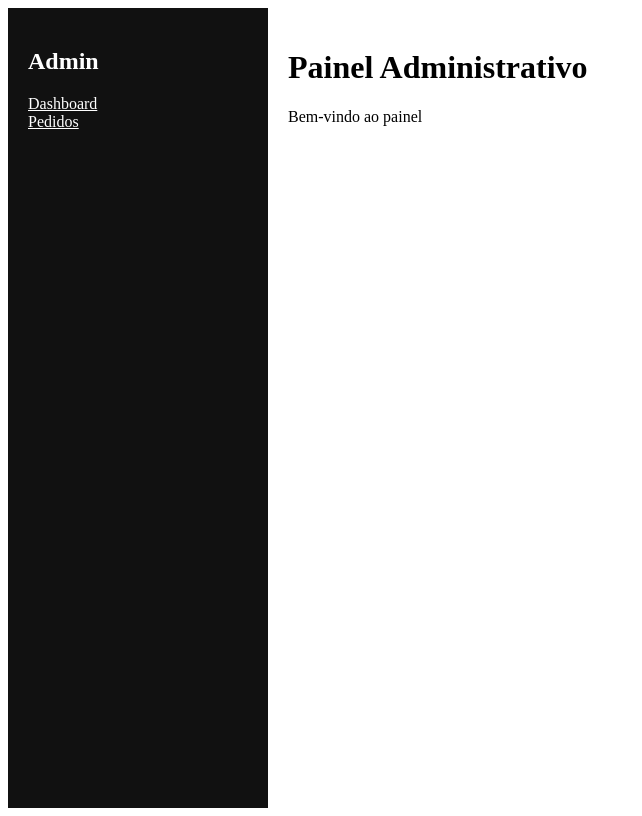
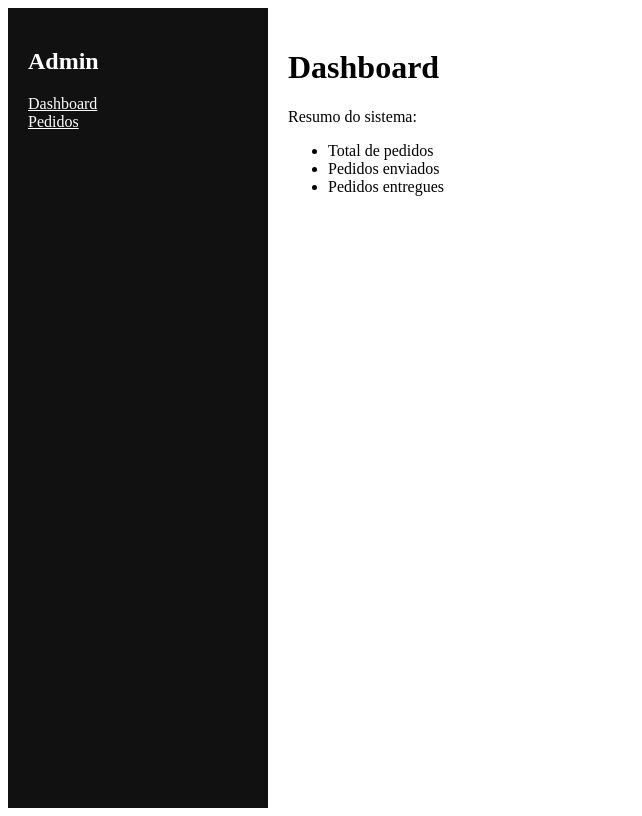
Before and after one commit to encarteproaves/encarteproaves, a Next.js app: page /admin in a window 1280 px wide. Shown: the whole page, without its empty margins (0-642 px from the left). Built offline with nearby package versions, Linux system fonts and the light colour scheme.

Commit message:
Update page.js

```diff
--- a/app/admin/page.js
+++ b/app/admin/page.js
@@ -1,8 +1,15 @@
 export default function AdminPage() {
   return (
     <div>
-      <h1>Painel Administrativo</h1>
-      <p>Bem-vindo ao painel</p>
+      <h1>Dashboard</h1>
+
+      <p>Resumo do sistema:</p>
+
+      <ul>
+        <li>Total de pedidos</li>
+        <li>Pedidos enviados</li>
+        <li>Pedidos entregues</li>
+      </ul>
     </div>
   );
 }
```
